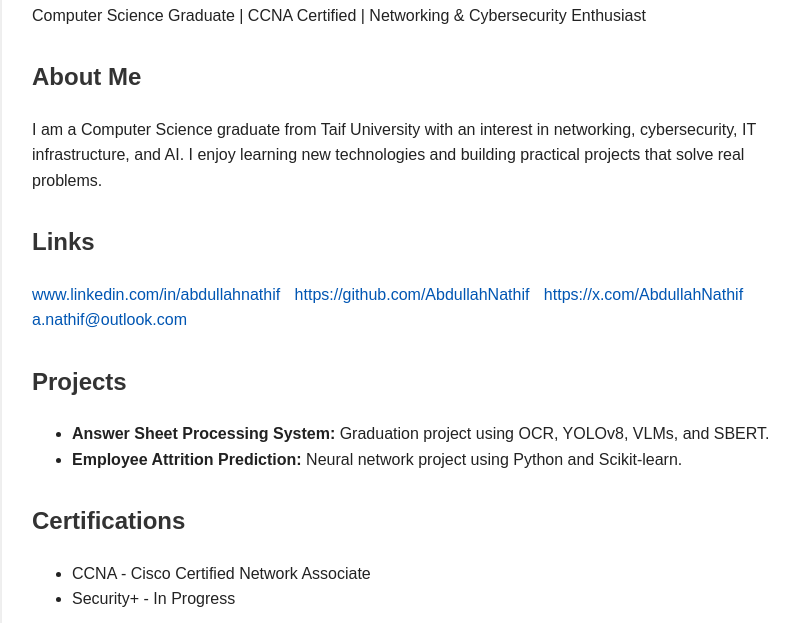
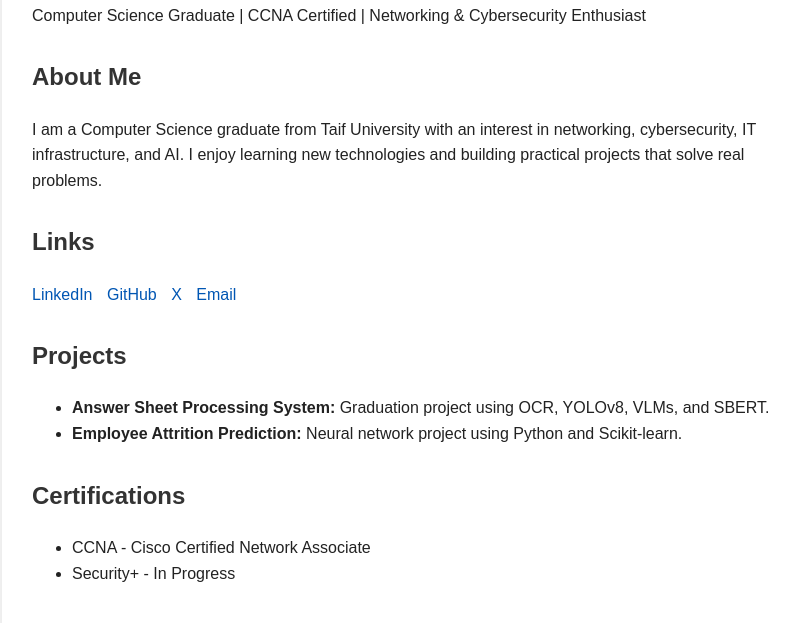
Before and after one commit to AbdullahNathif/AbdullahNathif.github.io, a plain HTML site: page index.html in a window 1280 px wide. Shown: the part 176-799 px from the top of the page, without its empty margins (238-1037 px from the left). Drawn offline with Linux system fonts and the light colour scheme.

Commit message:
Update index.html

```diff
--- a/index.html
+++ b/index.html
@@ -64,12 +64,12 @@
     </p>
 
     <h2>Links</h2>
-    <p>
-      <a href="https://www.linkedin.com/in/YOUR-LINKEDIN" target="_blank">www.linkedin.com/in/abdullahnathif</a>
-      <a href="https://github.com/abdullah189zx" target="_blank">https://github.com/AbdullahNathif</a>
-      <a href="https://x.com/YOUR-X" target="_blank">https://x.com/AbdullahNathif</a>
-      <a href="mailto:abdullah189zx@gmail.com">a.nathif@outlook.com</a>
-    </p>
+<p>
+  <a href="https://www.linkedin.com/in/abdullahnathif" target="_blank">LinkedIn</a>
+  <a href="https://github.com/AbdullahNathif" target="_blank">GitHub</a>
+  <a href="https://x.com/AbdullahNathif" target="_blank">X</a>
+  <a href="mailto:a.nathif@outlook.com">Email</a>
+</p>
 
     <h2>Projects</h2>
     <ul>
```
